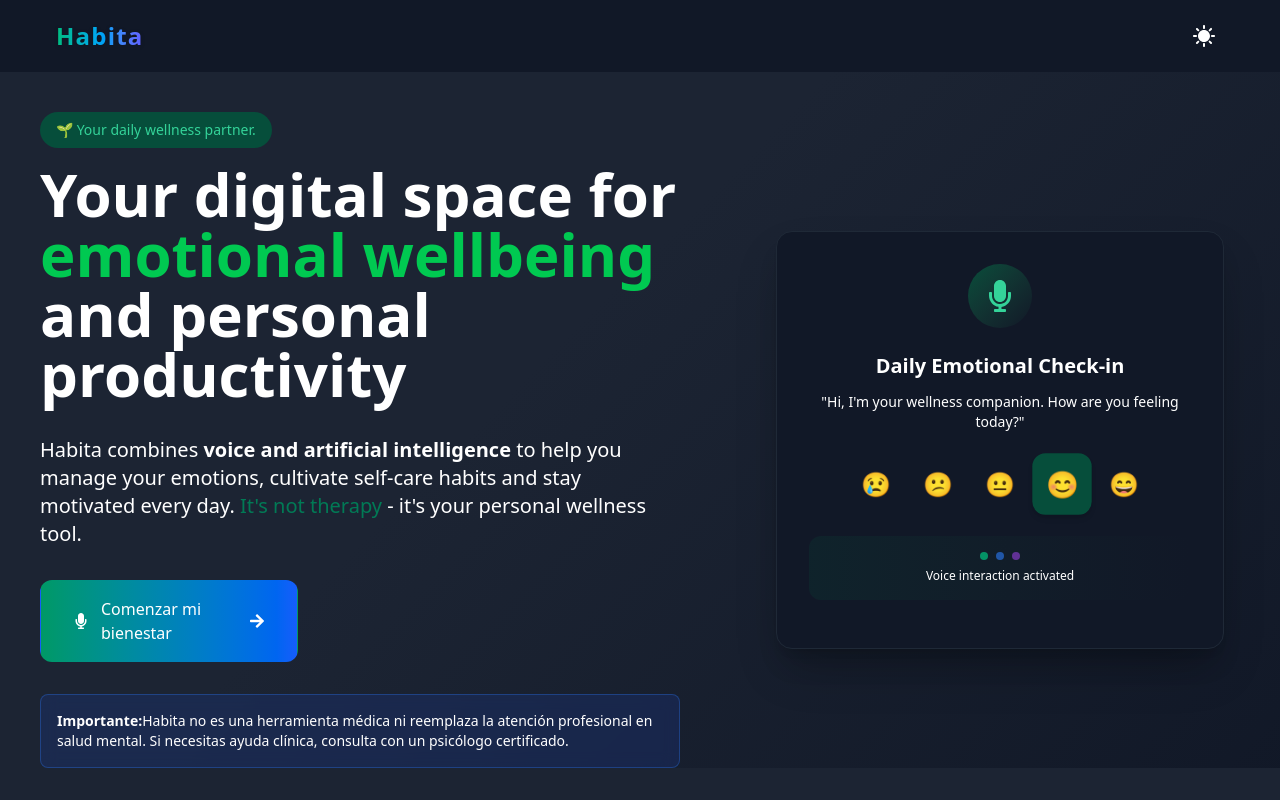
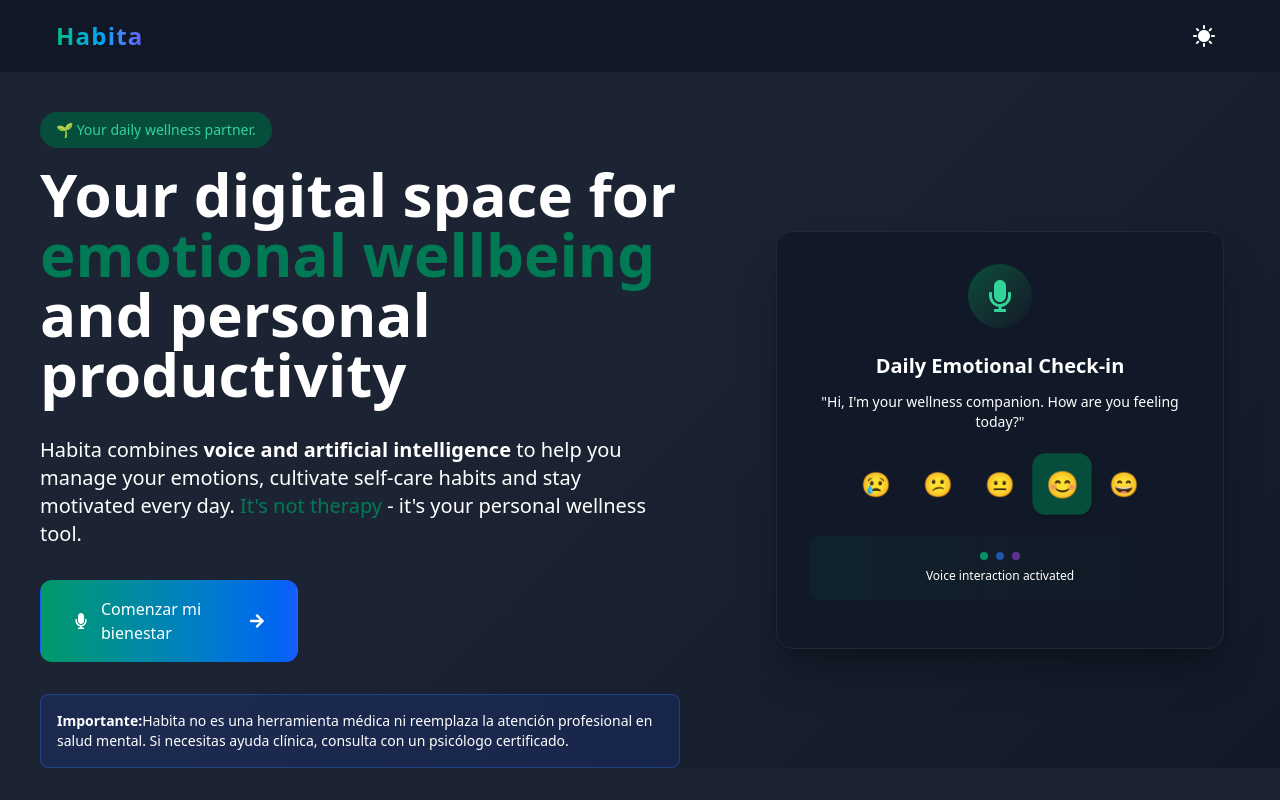
Before and after one commit to Arenas07/Guardado_React, a React (Vite) app: page / in a window 1280 px wide. Shown: the top 800 px of the page. Built offline with nearby package versions, Linux system fonts and the light colour scheme.

Commit message:
style: :lipstick: Handling overflow on landing

```diff
--- a/src/components/landing/Introduction.tsx
+++ b/src/components/landing/Introduction.tsx
@@ -21,7 +21,7 @@ function Introduction(){
                     <div className='flex flex-col '>
                         <h1 className='text-white text-4xl font-bold sm:text-5xl md:text-6xl animate-fade-in-up'>
                             Your digital space for
-                            <span className='text-green-500'> emotional wellbeing</span> <br />
+                            <span className='text-emerald-700 dark:text-emerald-300'> emotional wellbeing</span> <br />
                             and personal productivity
                         </h1>
 
--- a/src/styles/global.css
+++ b/src/styles/global.css
@@ -24,6 +24,7 @@
 body {
   background: rgba(var(--background-1));
   color: rgba(var(--light-dark-container));
+  overflow-x: hidden;
 }
 
 
```
